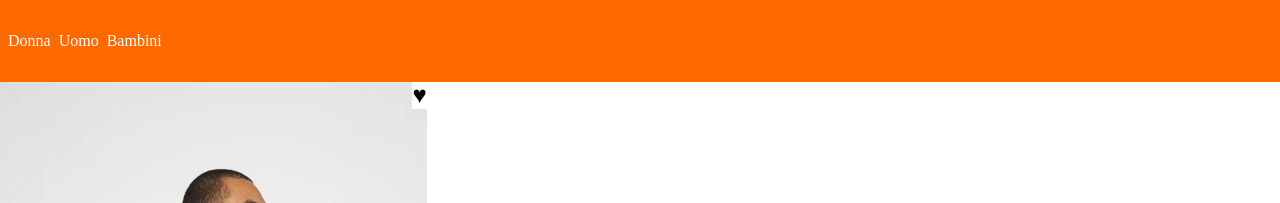
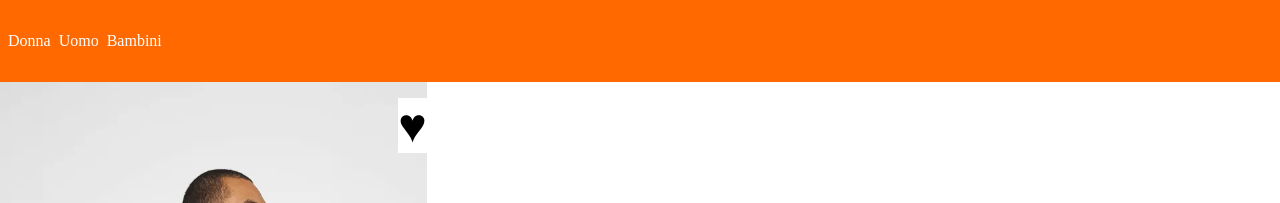
Before and after one commit to Simone-Corso/html-css-boolando, a plain HTML site: page index.html in a window 1280 px wide. Shown: the top 203 px of the page. Drawn offline with Linux system fonts and the light colour scheme.

Commit message:
inserito in modo corretto hearts

```diff
--- a/style.css/style.css
+++ b/style.css/style.css
@@ -40,11 +40,11 @@ article.product span.sostenibilità{
     background-color: #008000;
 }
 article.product span.hearts{
-    font-size: 150%;
+    font-size: 300%;
     position: absolute;
     top: 0;
     right: 0;
-    margin-bottom: 2.5rem;
+    margin-top: 1rem;
     background-color: white;
 }
 ul,li{
```
Also changed, not shown: index.html (+0 -1 lines).
